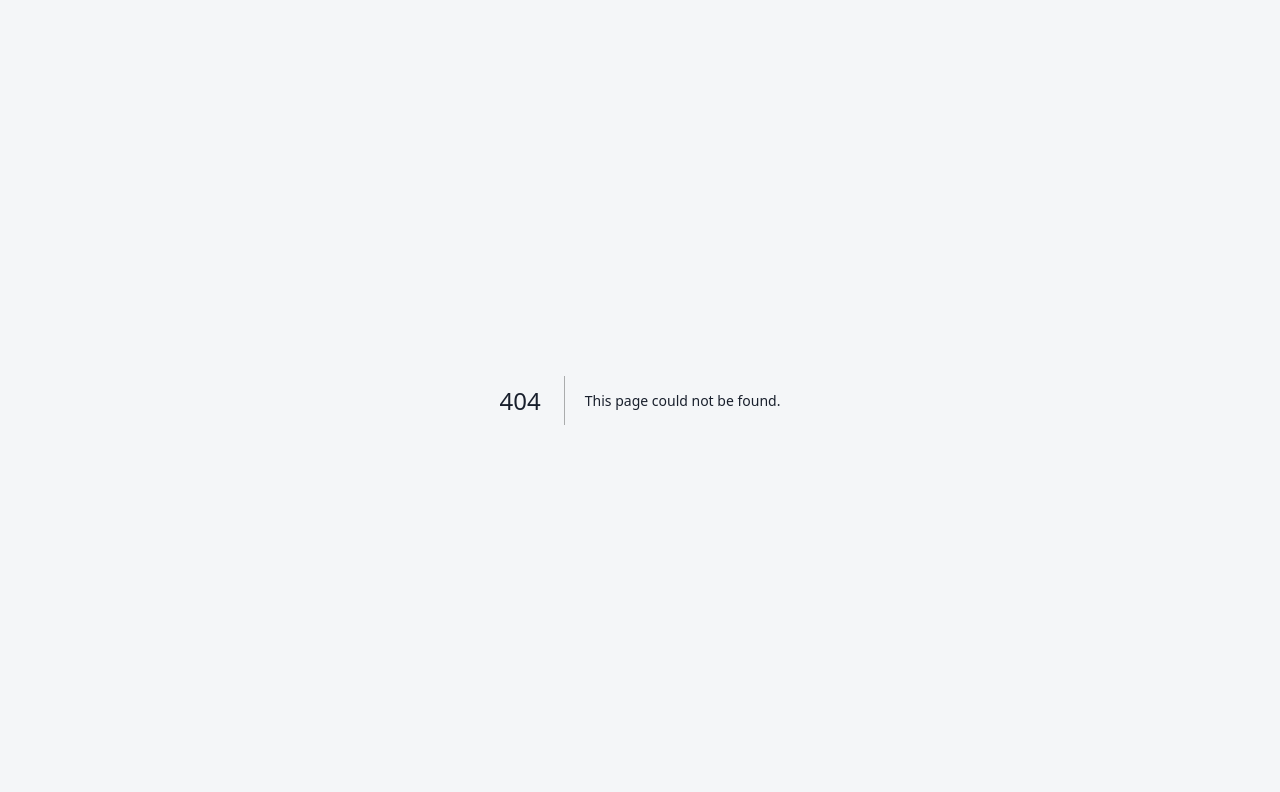
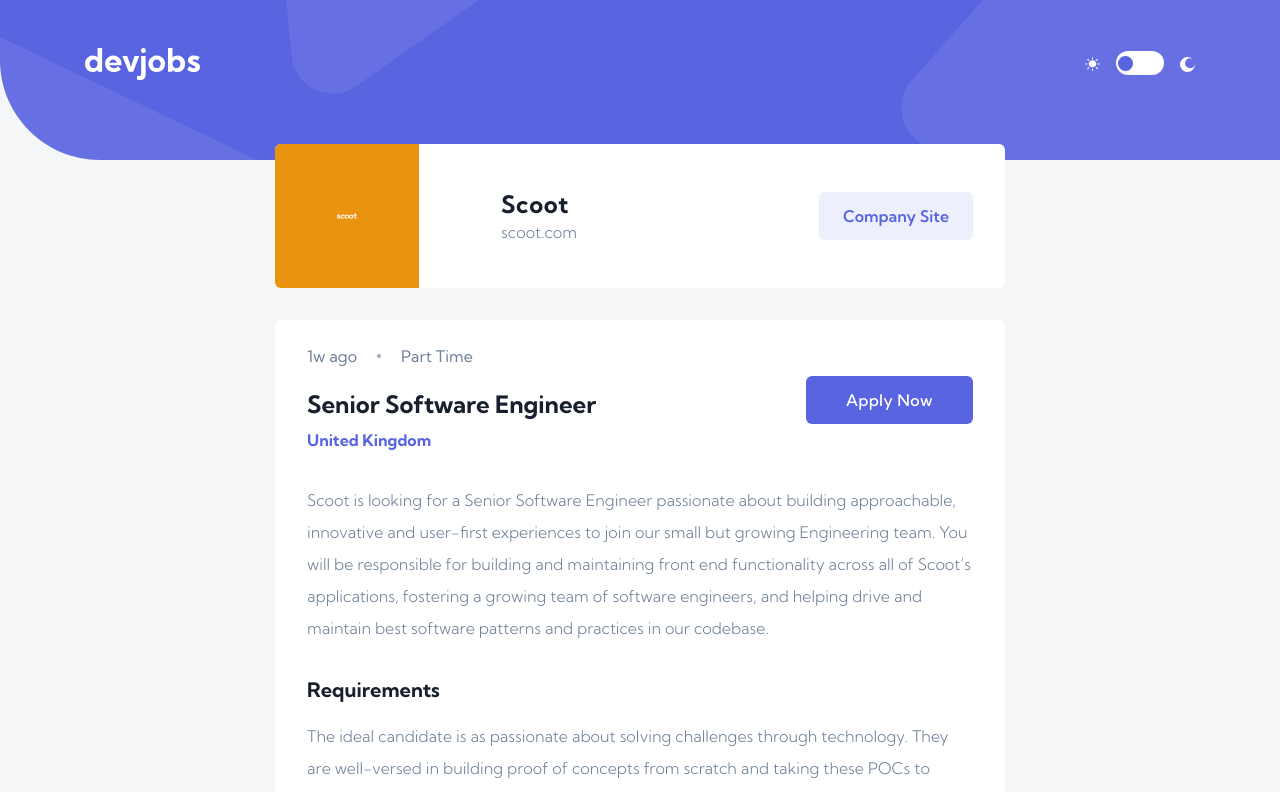
Before and after one commit to Sana-Shabeel/devjobs, a Next.js app: page /1 in a window 1280 px wide. Before the commit this address had no page. Shown: the top 792 px of the page. Built offline with nearby package versions, Linux system fonts and the light colour scheme.

Commit message:
Add dark theme

```diff
--- a/src/components/FilterTab/RadioInput.tsx
+++ b/src/components/FilterTab/RadioInput.tsx
@@ -24,7 +24,9 @@
     >
       <div
         className={`grid h-6 w-6  place-items-center rounded ${
-          isChecked ? "bg-violet" : "bg-lightGray dark:bg-darkGray"
+          isChecked
+            ? "bg-violet"
+            : "cursor-pointer bg-lightGray dark:bg-darkGray"
         }`}
       >
         {isChecked && (
@@ -36,7 +38,7 @@
           />
         )}
       </div>
-      <label className="font-bold">{label}</label>
+      <label className="cursor-pointer font-bold ">{label}</label>
     </div>
   );
 }
--- a/src/components/JobDetail.tsx
+++ b/src/components/JobDetail.tsx
@@ -9,8 +9,6 @@
 }
 
 const JobDetail = ({ job }: Props) => {
-  console.log(job);
-
   return (
     <section className="mx-auto my-8 w-327 rounded-md bg-white p-6 dark:bg-darkBlue md:w-689 md:px-8 xl:w-[730px]">
       <div className="flex flex-col md:flex-row md:justify-between">
@@ -22,7 +20,7 @@
           <h3 className="font-bold text-violet">{job?.location}</h3>
         </div>
         <div className="text-center">
-          <button className="mb-3 mt-8 rounded-md bg-violet px-[5.85rem] py-3 font-medium tracking-wide text-white md:px-10">
+          <button className="mb-3 mt-8 rounded-md bg-violet px-[5.85rem] py-3 font-medium tracking-wide text-white hover:bg-lightViolet md:px-10">
             Apply Now
           </button>
         </div>
--- a/src/components/Modal/FilterModal.tsx
+++ b/src/components/Modal/FilterModal.tsx
@@ -36,7 +36,7 @@
             <div className="fixed inset-0 bg-black bg-opacity-25" />
           </Transition.Child>
 
-          <div className="fixed inset-0 overflow-y-auto">
+          <div className="fixed inset-0 overflow-y-auto ">
             <div className="flex min-h-full items-center justify-center p-4 text-center">
               <Transition.Child
                 as={Fragment}
@@ -47,7 +47,7 @@
                 leaveFrom="opacity-100 scale-100"
                 leaveTo="opacity-0 scale-95"
               >
-                <Dialog.Panel className="w-full max-w-md transform overflow-hidden rounded-2xl bg-white py-4 text-left align-middle shadow-xl transition-all">
+                <Dialog.Panel className="w-full max-w-md transform overflow-hidden rounded-2xl bg-white py-4 text-left align-middle shadow-xl transition-all dark:bg-darkBlue">
                   <div className="px-6">
                     <Filter
                       icon="/assets/desktop/icon-location.svg"
@@ -59,7 +59,7 @@
                       onChange={handleInputChange}
                     />
                   </div>
-                  <div className="DIVIDER h-[2px] w-full bg-lightGray " />
+                  <div className="DIVIDER h-[2px] w-full bg-lightGray dark:bg-darkGray " />
 
                   <div className="px-6">
                     <RadioInput
--- a/src/components/SwitchToggle.tsx
+++ b/src/components/SwitchToggle.tsx
@@ -15,7 +15,7 @@
           setTheme(theme === "dark" ? "light" : "dark");
         }}
         className={`relative inline-flex
-          h-[24px] w-[48px] shrink-0 cursor-pointer items-center rounded-full  border-2 border-transparent bg-white transition-colors duration-200 ease-in-out focus:outline-none  focus-visible:ring-2 focus-visible:ring-white focus-visible:ring-opacity-75`}
+          h-[24px] w-[48px] shrink-0 cursor-pointer items-center rounded-full  border-2 border-transparent bg-white transition-colors duration-200 ease-in-out focus:outline-none focus-visible:ring-2  focus-visible:ring-white focus-visible:ring-opacity-75`}
       >
         <span className="sr-only">Use setting</span>
         <span
--- /dev/null
+++ b/src/pages/[id].tsx
@@ -0,0 +1,28 @@
+import DetailNavbar from "@/components/DetailNavbar";
+import Header from "@/components/Header";
+import JobDetail from "@/components/JobDetail";
+import { useRouter } from "next/router";
+import { Kumbh_Sans } from "next/font/google";
+import { Job } from "@/Types/job";
+import data from "../../data/data.json";
+import DetailFooter from "@/components/DetailFooter";
+
+const kumbh = Kumbh_Sans({ subsets: ["latin"] });
+
+export default function detail() {
+  // eslint-disable-next-line react-hooks/rules-of-hooks
+  const router = useRouter();
+  const id = router.query.id?.slice(-1);
+
+  const job: Job | undefined = data.find((job) => job.id === Number(id));
+
+  return (
+    <main className={`${kumbh.className} `}>
+      <Header />
+      <DetailNavbar job={job} />
+
+      <JobDetail job={job} />
+      <DetailFooter title={job?.position} />
+    </main>
+  );
+}
--- a/src/pages/index.tsx
+++ b/src/pages/index.tsx
@@ -49,15 +49,13 @@
     setJobData(filteredData);
   };
 
-  console.log(jobData);
-
   return (
     <main className={`${kumbh.className} `}>
       <Header />
 
       <FilterTab filterData={filterData} />
 
-      <div className="mx-auto overflow-hidden md:w-689 xl:w-1110 ">
+      <div className="mx-auto mt-20 overflow-hidden md:w-689 xl:w-1110">
         <section className="container">
           {jobData.map((job) => (
             <JobCard key={job.id} job={job} />
```
